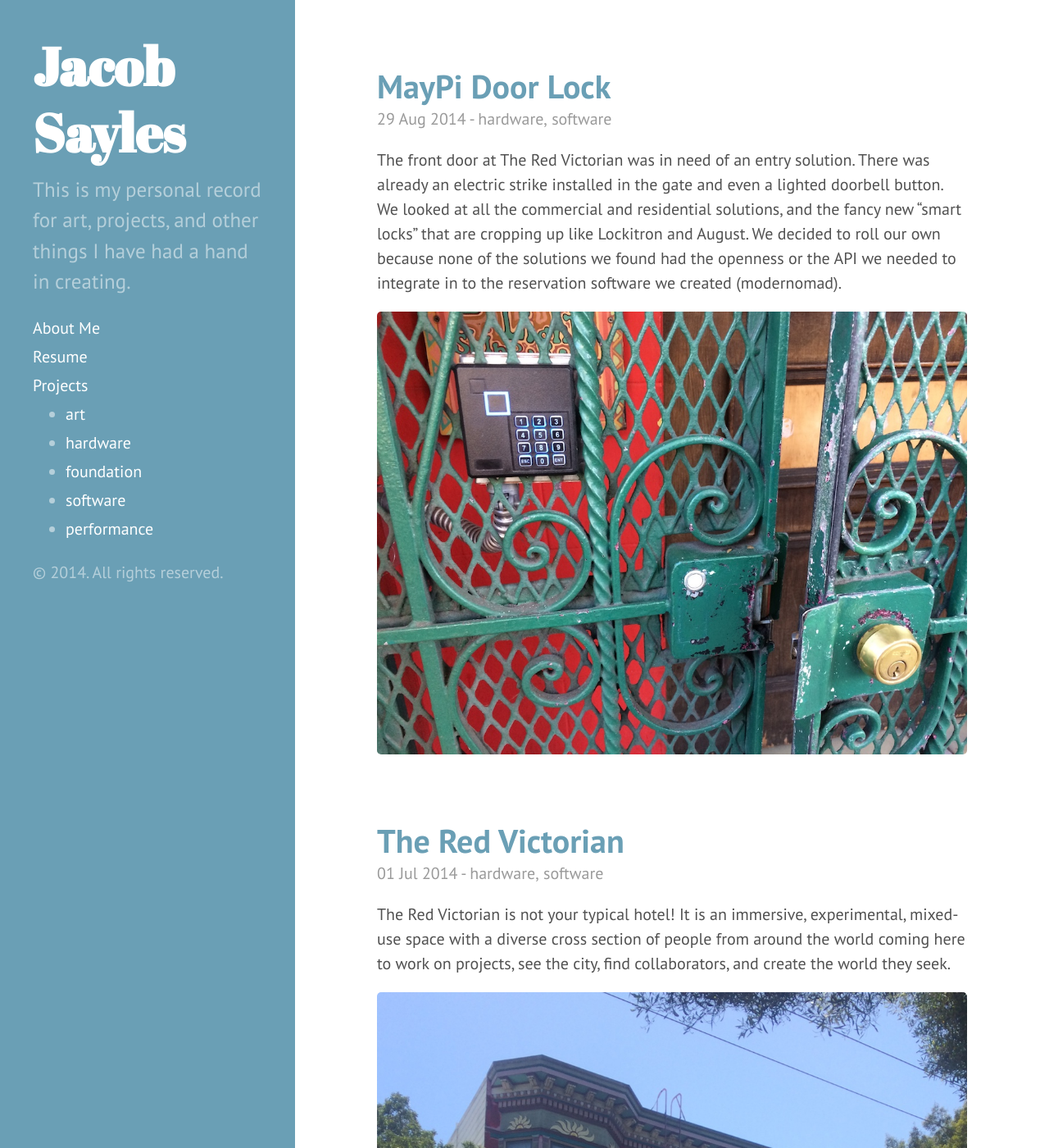
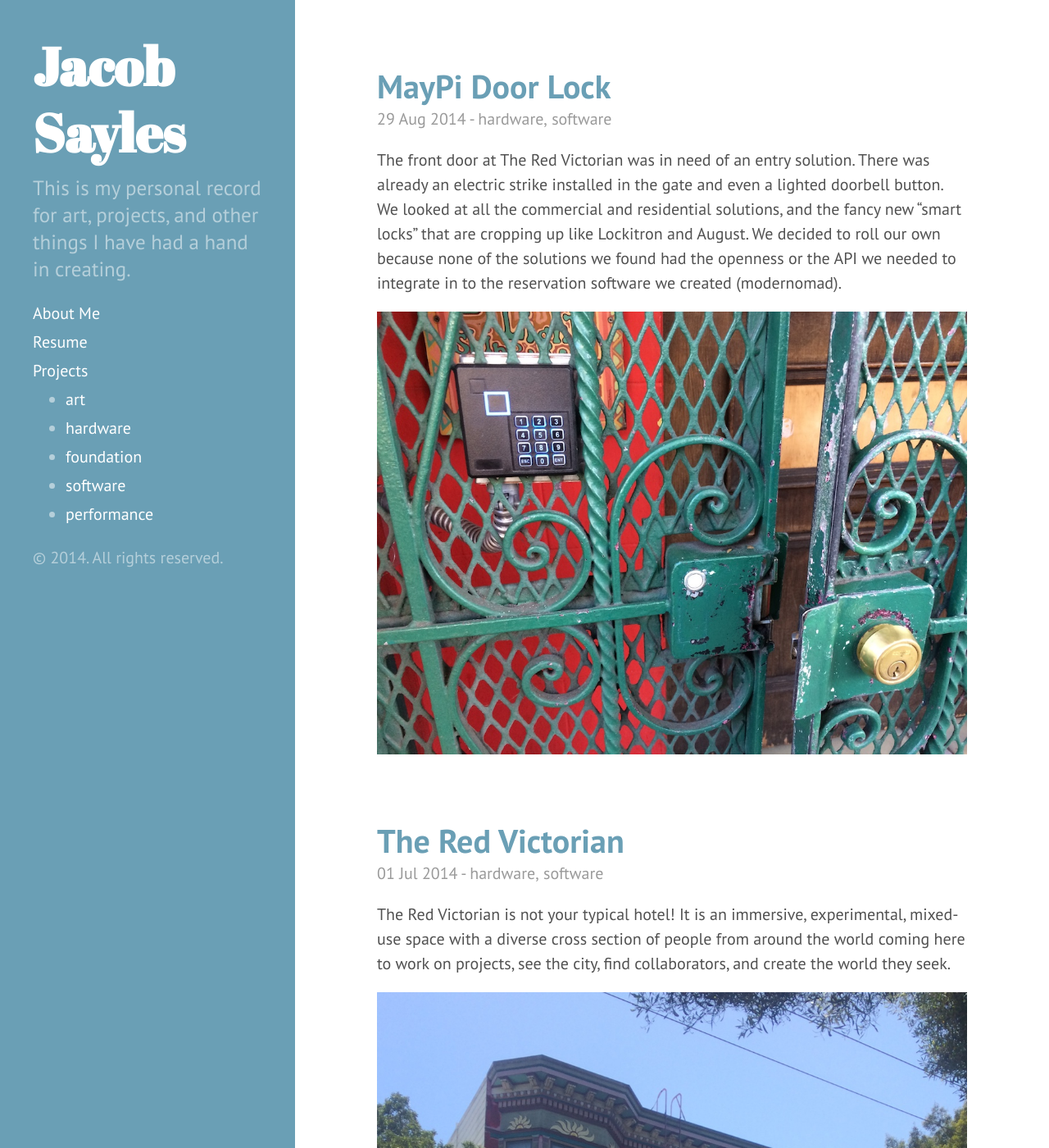
Before and after one commit to jsayles/jsayles.github.io, a Jekyll site: the page built from index.html, in a window 1280 px wide and 1400 px high. Shown: the whole window at 82% size. Built offline with Jekyll 4.4.1, drawn with Linux system fonts in a browser that asks for light colours; Markdown is read by kramdown in place of the engine named in the settings; the list of posts is cut into pages by our own code.

Commit message:
removed the border radius from imgs

```diff
--- a/public/css/poole.css
+++ b/public/css/poole.css
@@ -231,7 +231,7 @@
   display: block;
   max-width: 100%;
   margin: 0 0 1rem;
-  border-radius: 5px;
+
 }
 
 /* Tables */
@@ -261,6 +261,7 @@
 .lead {
   font-size: 1.25rem;
   font-weight: 300;
+  line-height: 33px;
 }
 
 
```
